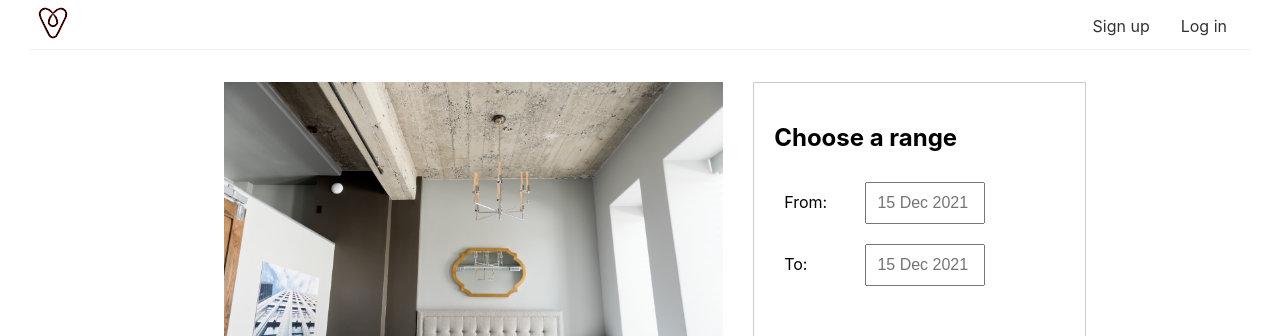
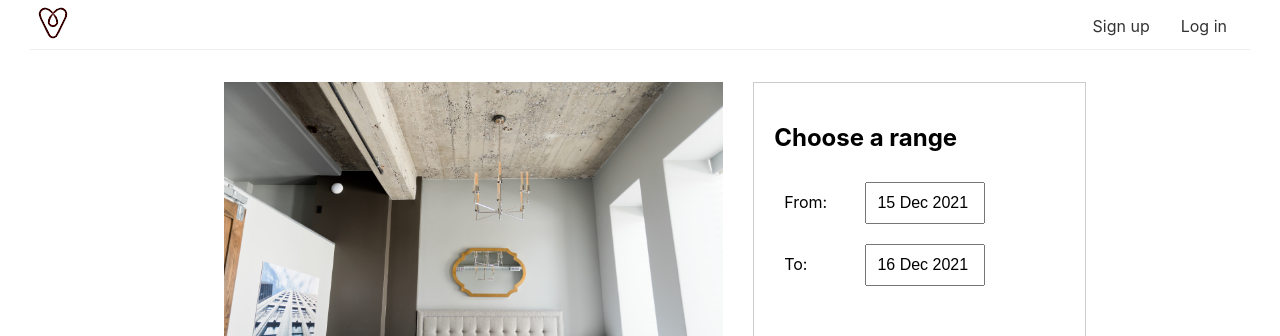
Before and after one commit to Ikromjon1998/bnb, a Next.js app: page /houses/1 in a window 1280 px wide. Shown: the top 336 px of the page. Built offline with nearby package versions, Linux system fonts and the light colour scheme.

Commit message:
fixed errors in Calendar

```diff
--- a/components/DateRangePicker.js
+++ b/components/DateRangePicker.js
@@ -5,6 +5,9 @@
 import { DateUtils } from "react-day-picker"
 import { useState } from "react"
 
+const today = new Date();
+const tomorrow = new Date(today);
+tomorrow.setDate(tomorrow.getDate() + 1);
 
 const parseDate = (str, format, locale) => {
     const parsed = dateFnsParse(str, format, new Date(), { locale })
@@ -16,8 +19,20 @@
 const format = 'dd MMM yyyy'
 
 export default function DateRangePicker() {
-    const [startDate, setStartDate] = useState (new Date());
-    const [endDate, setEndDate] = useState(new Date());
+    const [startDate, setStartDate] = useState (today);
+    const [endDate, setEndDate] = useState(tomorrow);
+
+    const numberOfNightsCustomerBooked = (startDate, endDate) => {
+        const start = new Date(startDate);
+        const end = new Date(endDate);
+        let dayCount = 0;
+        while (end>start){
+            dayCount ++;
+            start.setDate(start.getDate() + 1);
+        }
+
+        return dayCount;
+    }
 
     return (
         <div className="date-range-picker-container">
@@ -26,19 +41,23 @@
             <DayPickerInput
                 formatDate={formatDate}
                 format={format}
+                value={startDate}
                 parseDate={parseDate}
                 placeholder = {`${ dateFnsFormat( new Date(), format)}`}
                 dayPickerProps={
                     {
                         modifiers: {
-                            disabled: {
-                                before: new Date()
-                            }
+                            disabled: {before: new Date()}
                         }
                     }
                 }
                 onDayChange={(day) => {
-                    setStartDate(day)
+                    setStartDate(day);
+                    if (numberOfNightsCustomerBooked(day, endDate) < 1){
+                        const newEndDate = new Date(day);
+                        newEndDate.setDate(newEndDate.getDate() + 1);
+                        setEndDate(newEndDate);
+                    }
                 }}
             />
         </div>
@@ -47,6 +66,7 @@
             <DayPickerInput
                 formatDate={formatDate}
                 format={format}
+                value={endDate}
                 parseDate={parseDate}
                 placeholder={
                     `${dateFnsFormat(new Date(), format)}`
@@ -54,9 +74,12 @@
                 dayPickerProps={
                     {
                         modifiers: {
-                            disabled: {
-                                before: new Date()
-                            }
+                            disabled: [
+                                startDate,
+                                {
+                                    before: startDate
+                                }
+                            ]
                         }
                     }
                 }
```
